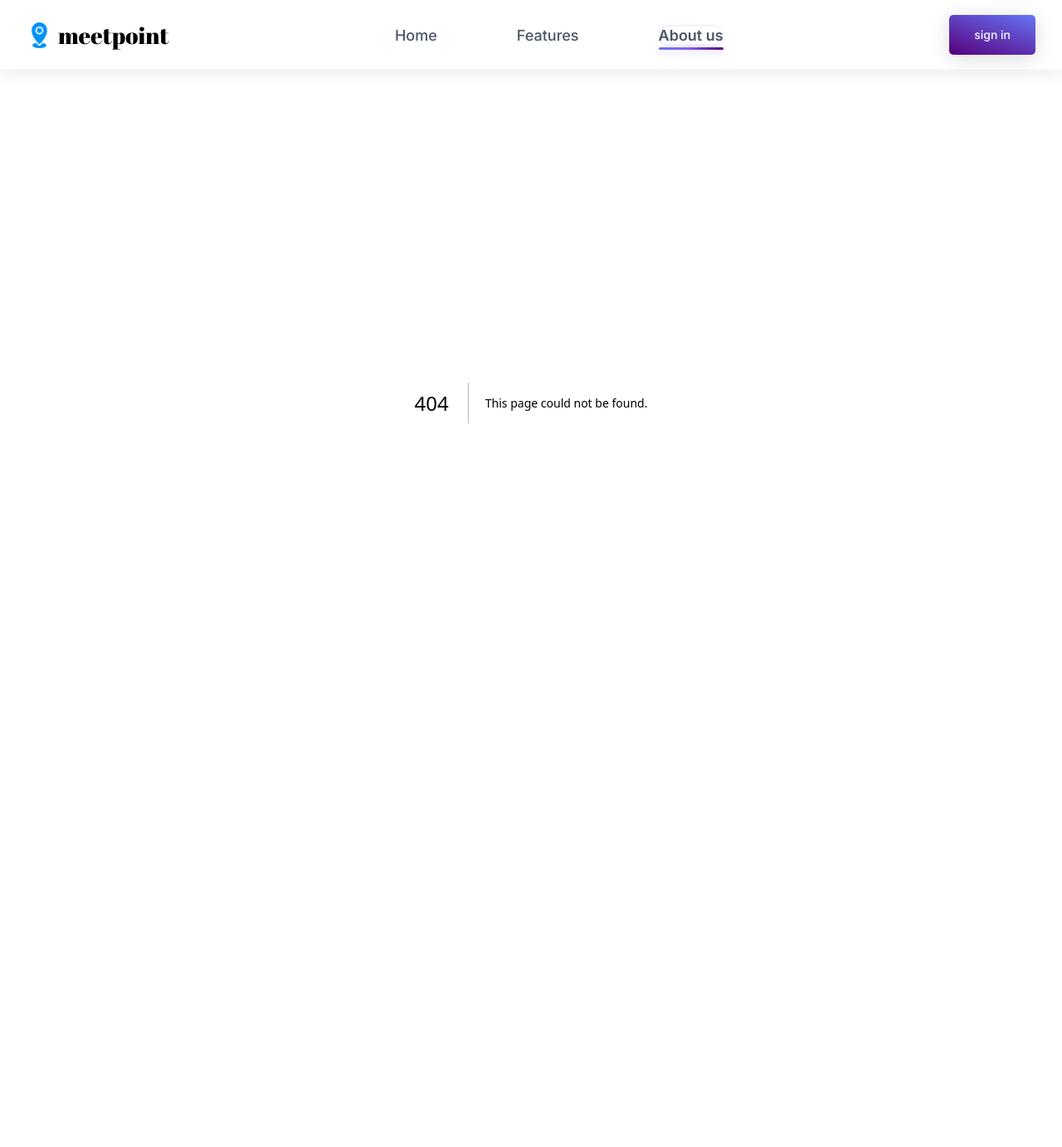
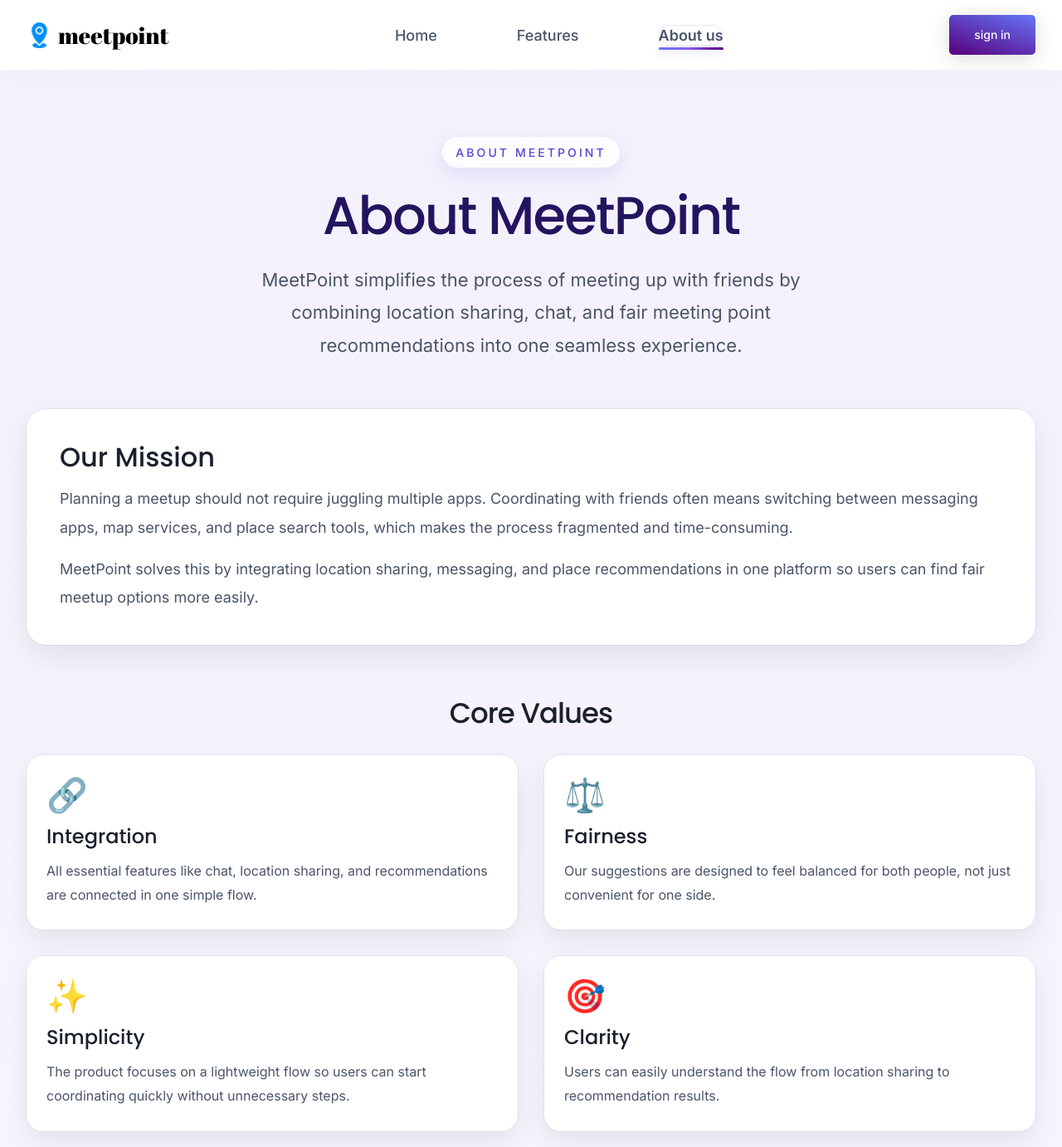
Before and after one commit to sungeun15/meetpoint, a Next.js app: page /about in a window 1280 px wide. Before the commit this address had no page. Shown: the top 1382 px of the page at 83% size. Before the commit the page ends 885 px from the top, so only its background shows below. Built offline with nearby package versions, Linux system fonts and the light colour scheme.

Commit message:
feat: add about page ui

```diff
--- /dev/null
+++ b/app/about/page.tsx
@@ -0,0 +1,168 @@
+import { Inter, Poppins } from "next/font/google";
+
+import { GradientActionLink } from "@/app/components/gradient-action-link";
+
+const inter = Inter({
+    weight: ["400", "500", "600"],
+    subsets: ["latin"],
+});
+
+const poppins = Poppins({
+    weight: ["500", "600"],
+    subsets: ["latin"],
+});
+
+const aboutValues = [
+    {
+        icon: "🔗",
+        title: "Integration",
+        description:
+            "All essential features like chat, location sharing, and recommendations are connected in one simple flow.",
+    },
+    {
+        icon: "⚖️",
+        title: "Fairness",
+        description:
+            "Our suggestions are designed to feel balanced for both people, not just convenient for one side.",
+    },
+    {
+        icon: "✨",
+        title: "Simplicity",
+        description:
+            "The product focuses on a lightweight flow so users can start coordinating quickly without unnecessary steps.",
+    },
+    {
+        icon: "🎯",
+        title: "Clarity",
+        description:
+            "Users can easily understand the flow from location sharing to recommendation results.",
+    },
+];
+
+const aboutStackGroups = [
+    {
+        title: "Frontend",
+        description: "Next.js 16, React, Tailwind CSS",
+    },
+    {
+        title: "Backend & Database",
+        description: "Next.js Route Handlers, Supabase",
+    },
+    {
+        title: "Maps & Location",
+        description: "Kakao Map API, Kakao Local API",
+    },
+    {
+        title: "Collaboration",
+        description: "GitHub, Jira",
+    },
+];
+
+function ValueCard({
+    icon,
+    title,
+    description,
+}: {
+    icon: string;
+    title: string;
+    description: string;
+}) {
+    return (
+        <article className="flex h-full flex-col rounded-[20px] bg-white px-5 py-6 shadow-[0px_12px_32px_rgba(0,0,0,0.08)] ring-1 ring-black/5 sm:px-6 sm:py-7">
+            <div className="text-[36px] leading-none sm:text-[40px]">{icon}</div>
+            <h3 className={`${poppins.className} mt-4 text-[22px] leading-[1.2] text-[#1a202c] sm:text-[24px]`}>
+                {title}
+            </h3>
+            <p className={`${inter.className} mt-3 text-[15px] leading-[1.8] text-[#4a5568] sm:text-[16px]`}>
+                {description}
+            </p>
+        </article>
+    );
+}
+
+export default function AboutPage() {
+    return (
+        <main className="flex-1 bg-[linear-gradient(180deg,rgba(243,238,251,0.84)_0%,rgba(230,221,255,0.28)_100%)] text-[#1a202c]">
+            <section className="mx-auto flex w-full max-w-[1440px] flex-col px-5 pb-16 pt-10 sm:px-8 sm:pb-20 sm:pt-14 md:px-10 md:pt-16 lg:px-8 lg:pb-24 lg:pt-20">
+                <div className="mx-auto flex max-w-[900px] flex-col items-center text-center">
+                    <p
+                        className={`${inter.className} rounded-full bg-white/80 px-4 py-2 text-[13px] font-medium uppercase tracking-[0.22em] text-[#5b43d6] shadow-[0px_8px_24px_rgba(91,67,214,0.12)] sm:text-[14px]`}
+                    >
+                        About MeetPoint
+                    </p>
+                    <h1
+                        className={`${poppins.className} mt-6 text-[clamp(2.6rem,8vw,4rem)] leading-[1.06] tracking-[-0.03em] text-[#24145f]`}
+                    >
+                        About MeetPoint
+                    </h1>
+                    <p
+                        className={`${inter.className} mt-6 max-w-[760px] text-[18px] leading-[1.8] text-[#4a5568] sm:text-[20px] lg:text-[22px]`}
+                    >
+                        MeetPoint simplifies the process of meeting up with friends by combining location sharing, chat, and fair meeting point recommendations into one seamless experience.
+                    </p>
+                </div>
+
+                <div className="mt-12 rounded-[24px] bg-white px-5 py-6 shadow-[0px_14px_36px_rgba(0,0,0,0.08)] ring-1 ring-black/5 sm:mt-14 sm:px-8 sm:py-8 lg:px-10 lg:py-10">
+                    <h2 className={`${poppins.className} text-[28px] leading-[1.12] text-[#1a202c] sm:text-[32px]`}>
+                        Our Mission
+                    </h2>
+                    <p className={`${inter.className} mt-4 text-[16px] leading-[1.9] text-[#4a5568] sm:text-[17px] lg:text-[18px]`}>
+                        Planning a meetup should not require juggling multiple apps. Coordinating with friends often means switching between messaging apps, map services, and place search tools, which makes the process fragmented and time-consuming.
+                    </p>
+                    <p className={`${inter.className} mt-4 text-[16px] leading-[1.9] text-[#4a5568] sm:text-[17px] lg:text-[18px]`}>
+                        MeetPoint solves this by integrating location sharing, messaging, and place recommendations in one platform so users can find fair meetup options more easily.
+                    </p>
+                </div>
+
+                <div className="mt-12 sm:mt-14 lg:mt-16">
+                    <div className="mx-auto max-w-[760px] text-center">
+                        <h2 className={`${poppins.className} text-[30px] leading-[1.08] tracking-[-0.03em] text-[#1a202c] sm:text-[34px]`}>
+                            Core Values
+                        </h2>
+                    </div>
+
+                    <div className="mt-8 grid gap-5 sm:grid-cols-2 sm:gap-6 xl:gap-8">
+                        {aboutValues.map((value) => (
+                            <ValueCard
+                                key={value.title}
+                                icon={value.icon}
+                                title={value.title}
+                                description={value.description}
+                            />
+                        ))}
+                    </div>
+                </div>
+
+                <div className="mt-12 rounded-[24px] bg-[linear-gradient(135deg,#6675f7_0%,#57007b_100%)] px-5 py-6 text-white shadow-[0px_16px_42px_rgba(87,0,123,0.24)] sm:mt-14 sm:px-8 sm:py-8 lg:px-10 lg:py-10">
+                    <h2 className={`${poppins.className} text-[28px] leading-[1.12] sm:text-[32px]`}>
+                        Technology Stack
+                    </h2>
+                    <div className="mt-6 grid gap-5 sm:grid-cols-2 sm:gap-6">
+                        {aboutStackGroups.map((group) => (
+                            <div key={group.title} className="rounded-[18px] bg-white/10 px-4 py-4 backdrop-blur-sm ring-1 ring-white/10 sm:px-5 sm:py-5">
+                                <h3 className={`${poppins.className} text-[19px] leading-[1.2] sm:text-[20px]`}>
+                                    {group.title}
+                                </h3>
+                                <p className={`${inter.className} mt-2 text-[15px] leading-[1.8] text-white/90 sm:text-[16px]`}>
+                                    {group.description}
+                                </p>
+                            </div>
+                        ))}
+                    </div>
+                </div>
+
+                <div className="mt-12 flex flex-col items-center rounded-[24px] bg-white px-5 py-8 text-center shadow-[0px_14px_36px_rgba(0,0,0,0.08)] ring-1 ring-black/5 sm:mt-14 sm:px-8 lg:px-10">
+                    <h2 className={`${poppins.className} text-[28px] leading-[1.12] text-[#1a202c] sm:text-[32px]`}>
+                        Ready to Get Started?
+                    </h2>
+                    <GradientActionLink
+                        href="/signup"
+                        className={`${inter.className} mt-6 inline-flex min-h-[56px] w-full cursor-pointer items-center justify-center rounded-[10px] px-8 py-4 text-[15px] font-semibold text-[#fafafa] shadow-[0px_10px_28px_rgba(36,20,95,0.18)] transition-transform hover:-translate-y-0.5 sm:w-auto sm:min-w-[240px] sm:text-[16px]`}
+                    >
+                        Join MeetPoint Today
+                    </GradientActionLink>
+                </div>
+            </section>
+        </main>
+    );
+}
```
